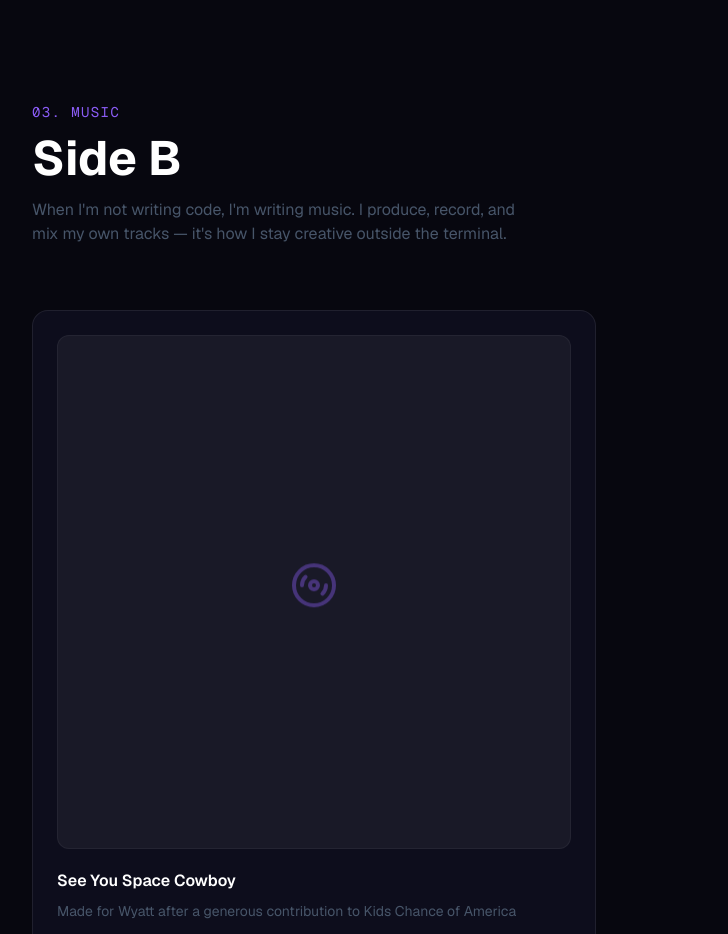
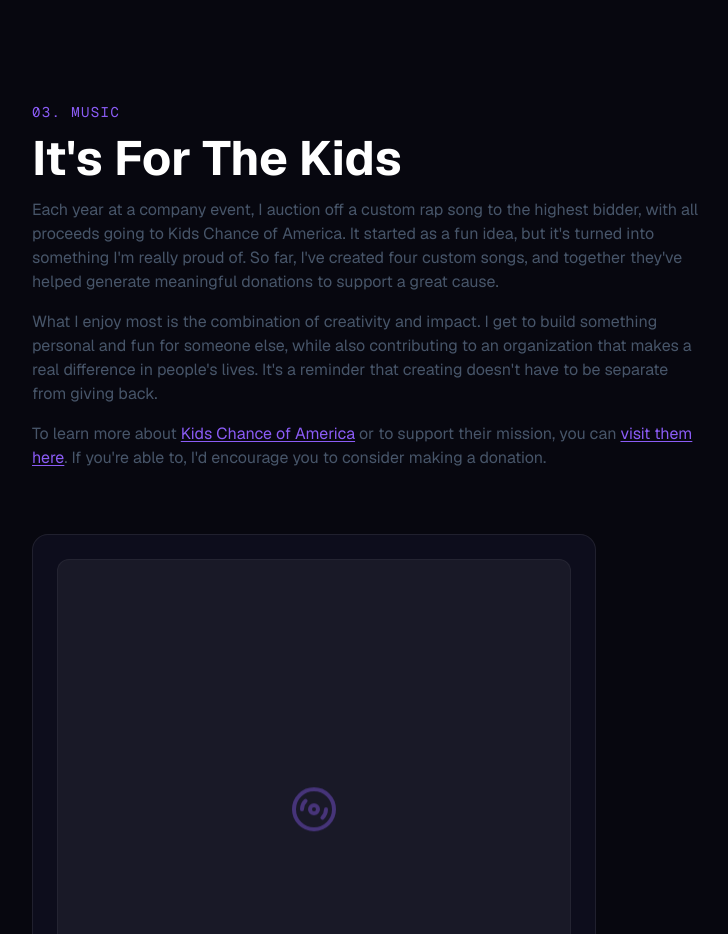
Before and after one commit to drew-lorence-dev/drew-lorence-portfolio, a Next.js app: page / in a window 1280 px wide. Shown: the part 2560-3494 px from the top of the page, without its empty margins (32-760 px from the left). Built offline with nearby package versions, Linux system fonts and the light colour scheme.

Commit message:
Update Music section header and body for Kids Chance of America context

```diff
--- a/components/Music.tsx
+++ b/components/Music.tsx
@@ -33,13 +33,47 @@ export default function Music() {
             03. Music
           </p>
           <h2 className="text-4xl md:text-5xl font-bold text-white">
-            Side B
+            It&apos;s For The Kids
           </h2>
-          <p className="mt-4 text-muted max-w-lg">
-            When I&apos;m not writing code, I&apos;m writing music. I produce,
-            record, and mix my own tracks — it&apos;s how I stay creative
-            outside the terminal.
-          </p>
+          <div className="mt-4 text-muted max-w-2xl space-y-4">
+            <p>
+              Each year at a company event, I auction off a custom rap song to
+              the highest bidder, with all proceeds going to Kids Chance of
+              America. It started as a fun idea, but it&apos;s turned into
+              something I&apos;m really proud of. So far, I&apos;ve created
+              four custom songs, and together they&apos;ve helped generate
+              meaningful donations to support a great cause.
+            </p>
+            <p>
+              What I enjoy most is the combination of creativity and impact. I
+              get to build something personal and fun for someone else, while
+              also contributing to an organization that makes a real difference
+              in people&apos;s lives. It&apos;s a reminder that creating
+              doesn&apos;t have to be separate from giving back.
+            </p>
+            <p>
+              To learn more about{" "}
+              <a
+                href="https://kidschance.org"
+                target="_blank"
+                rel="noopener noreferrer"
+                className="text-accent-2 hover:text-accent-2/80 underline underline-offset-2 transition-colors"
+              >
+                Kids Chance of America
+              </a>{" "}
+              or to support their mission, you can{" "}
+              <a
+                href="https://kidschance.org"
+                target="_blank"
+                rel="noopener noreferrer"
+                className="text-accent-2 hover:text-accent-2/80 underline underline-offset-2 transition-colors"
+              >
+                visit them here
+              </a>
+              . If you&apos;re able to, I&apos;d encourage you to consider
+              making a donation.
+            </p>
+          </div>
         </div>
 
         <div className="grid md:grid-cols-2 gap-6 mb-10">
```
